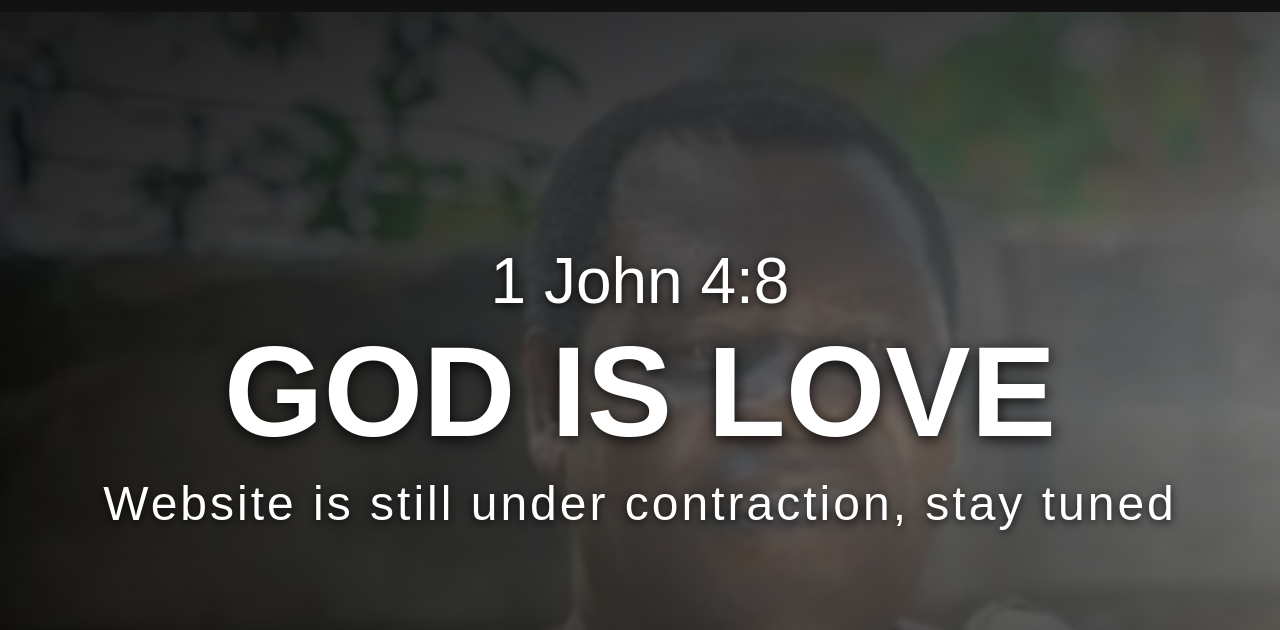
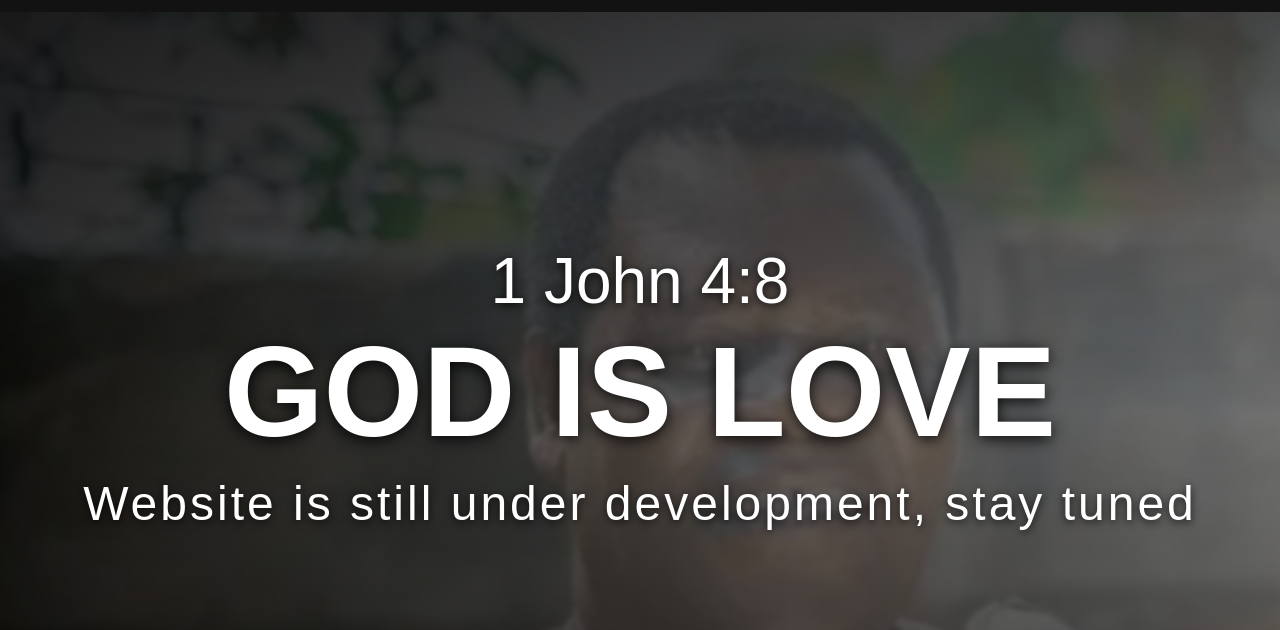
Before and after one commit to vitu-pixel/cpc, a plain HTML site: page index.html in a window 1280 px wide. Shown: the part 170-800 px from the top of the page. Drawn offline with Linux system fonts and the light colour scheme.

Commit message:
Update index.html

```diff
--- a/index.html
+++ b/index.html
@@ -74,7 +74,7 @@
       <div class="welcome-text">
         <h2>1 John 4:8</h2>
         <h1>GOD IS LOVE</h1>
-        <p class="inspiration">Website is still under contraction, stay tuned</p>
+        <p class="inspiration">Website is still under development, stay tuned</p>
       </div>
     </div>
 
```
